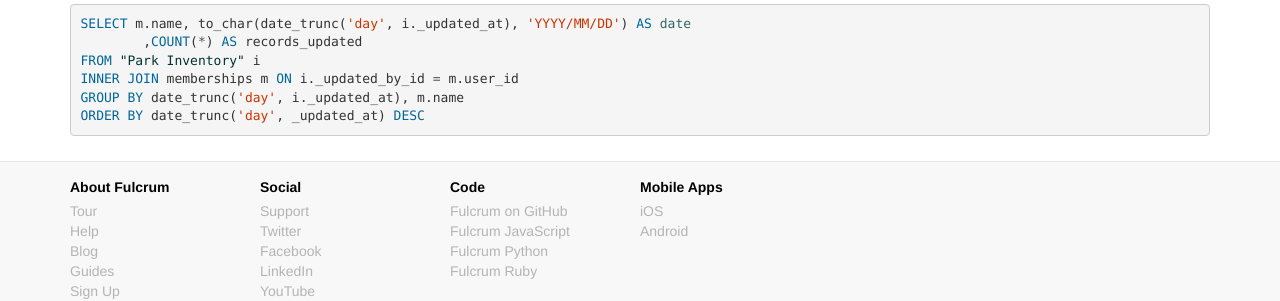
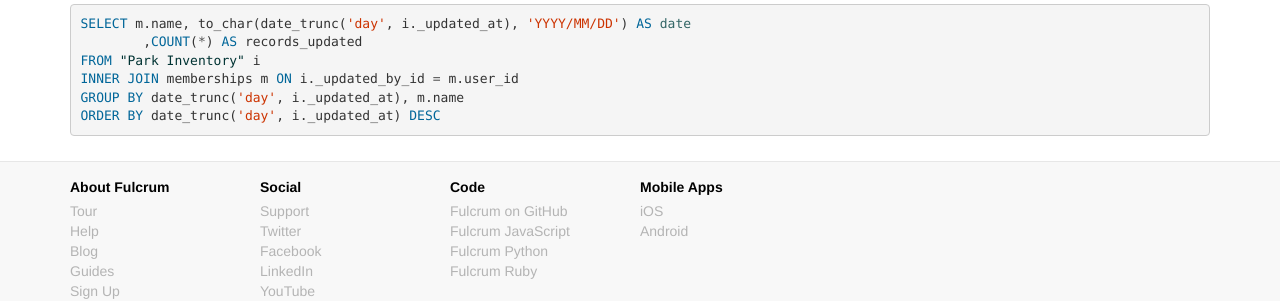
Before and after one commit to rylincoln/developer.fulcrumapp.com, a Jekyll site: the page built from _query-api-examples/daily-count-records-updated-by-user.md, in a window 1280 px wide. Shown: the part 196-497 px from the top of the page. Built offline with Jekyll 4.4.1, drawn with Linux system fonts in a browser that asks for light colours; nearby versions of some CDN libraries.

Commit message:
Fix alias

````diff
--- a/_query-api-examples/daily-count-records-updated-by-user.md
+++ b/_query-api-examples/daily-count-records-updated-by-user.md
@@ -16,5 +16,5 @@ SELECT m.name, to_char(date_trunc('day', i._updated_at), 'YYYY/MM/DD') AS date
 FROM "Park Inventory" i
 INNER JOIN memberships m ON i._updated_by_id = m.user_id
 GROUP BY date_trunc('day', i._updated_at), m.name
-ORDER BY date_trunc('day', _updated_at) DESC
+ORDER BY date_trunc('day', i._updated_at) DESC
 ```
````
